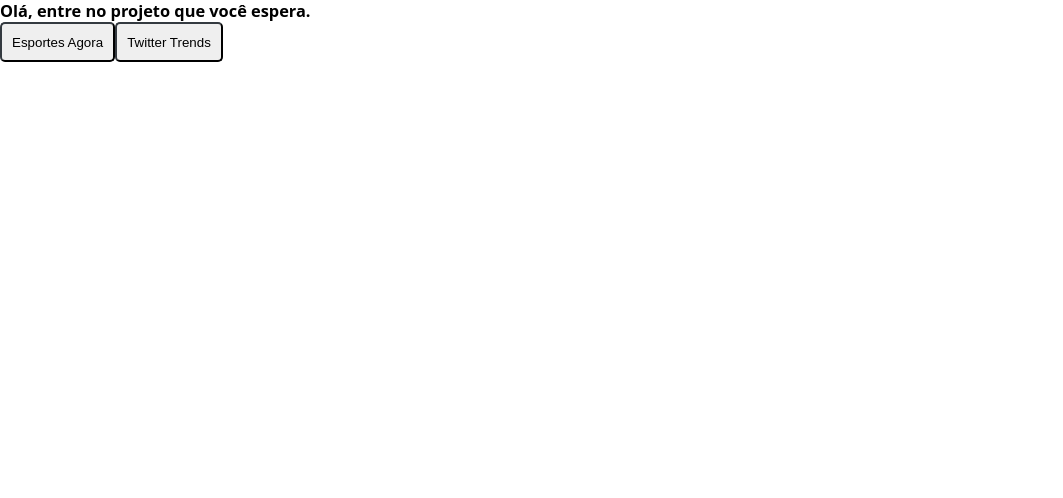
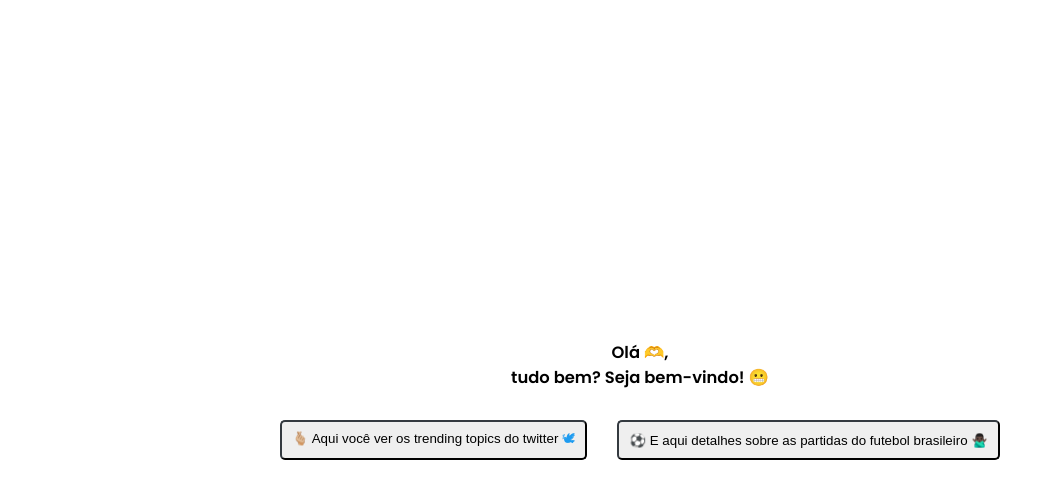
Before and after one commit to oopaze/esportes-and-trends, a React (Create React App) app: page / in a window 1280 px wide. Shown: the top 498 px of the page, without its empty margins (0-1063 px from the left). Built offline with nearby package versions, Linux system fonts and the light colour scheme.

Commit message:
feat: styling home page

```diff
--- a/src/App.jsx
+++ b/src/App.jsx
@@ -6,6 +6,11 @@ import EsportesAgora from "pages/esportes-agora"
 const App = () => {
   return (
     <>
+
+      <link
+        href="https://fonts.googleapis.com/css2?family=Montserrat:ital,wght@0,100;0,200;0,400;0,500;0,600;0,700;1,100&family=Poppins:wght@400;600&family=Roboto:ital,wght@0,300;0,400;0,500;0,700;0,900;1,300;1,400;1,500;1,700;1,900&display=swap"
+        rel="stylesheet"
+      />
       <Route path="/" name="home" Component={Home} />
       <Route path="/twitter-trends" name="twitter-trends" Component={TwitterTrends} />
       <Route path="/esportes-agora" name="esportes-agora" Component={EsportesAgora} />
--- a/src/pages/home/index.jsx
+++ b/src/pages/home/index.jsx
@@ -1,17 +1,22 @@
 import Link from "components/link";
 import useTitle from "hooks/use-title";
+
+import * as S from "./styles"
 
 const Home = () => {
   useTitle("WEB I", true)
 
   return (
-    <div>
-      <h3>Olá, entre no projeto que você espera.</h3>
-      <div>
-        <Link to="esportes-agora">Esportes Agora</Link>
-        <Link to="twitter-trends">Twitter Trends</Link>
-      </div>
-    </div>
+    <S.Container>
+      <S.Title>
+        Olá 🫶, <br/>
+        tudo bem? Seja bem-vindo! 😬
+      </S.Title>
+      <S.ButtonContainer>
+        <Link to="twitter-trends">🫰🏼 Aqui você ver os trending topics do twitter <S.Emoji>🕊</S.Emoji> </Link>
+        <Link to="esportes-agora">⚽️ E aqui detalhes sobre as partidas do futebol brasileiro 🙅🏿‍♂️</Link>
+      </S.ButtonContainer>
+    </S.Container>
   )
 };
 
--- a/src/pages/home/styles.js
+++ b/src/pages/home/styles.js
@@ -0,0 +1,29 @@
+import styled from "styled-components";
+
+export const Container = styled.div`
+  width: 100%;
+  min-height: 100vh;
+
+  display: flex;
+  flex-direction: column;
+  align-items: center;
+  justify-content: center;
+
+  gap: 30px;
+`
+
+export const Title = styled.h3`
+  max-width: 500px;
+  text-align: center;
+`
+
+export const ButtonContainer = styled.section`
+  display: flex;
+  align-items: center;
+  justify-content: center;
+  gap: 30px;
+`
+
+export const Emoji = styled.span`
+  color: #1d9bf0;
+`
```
